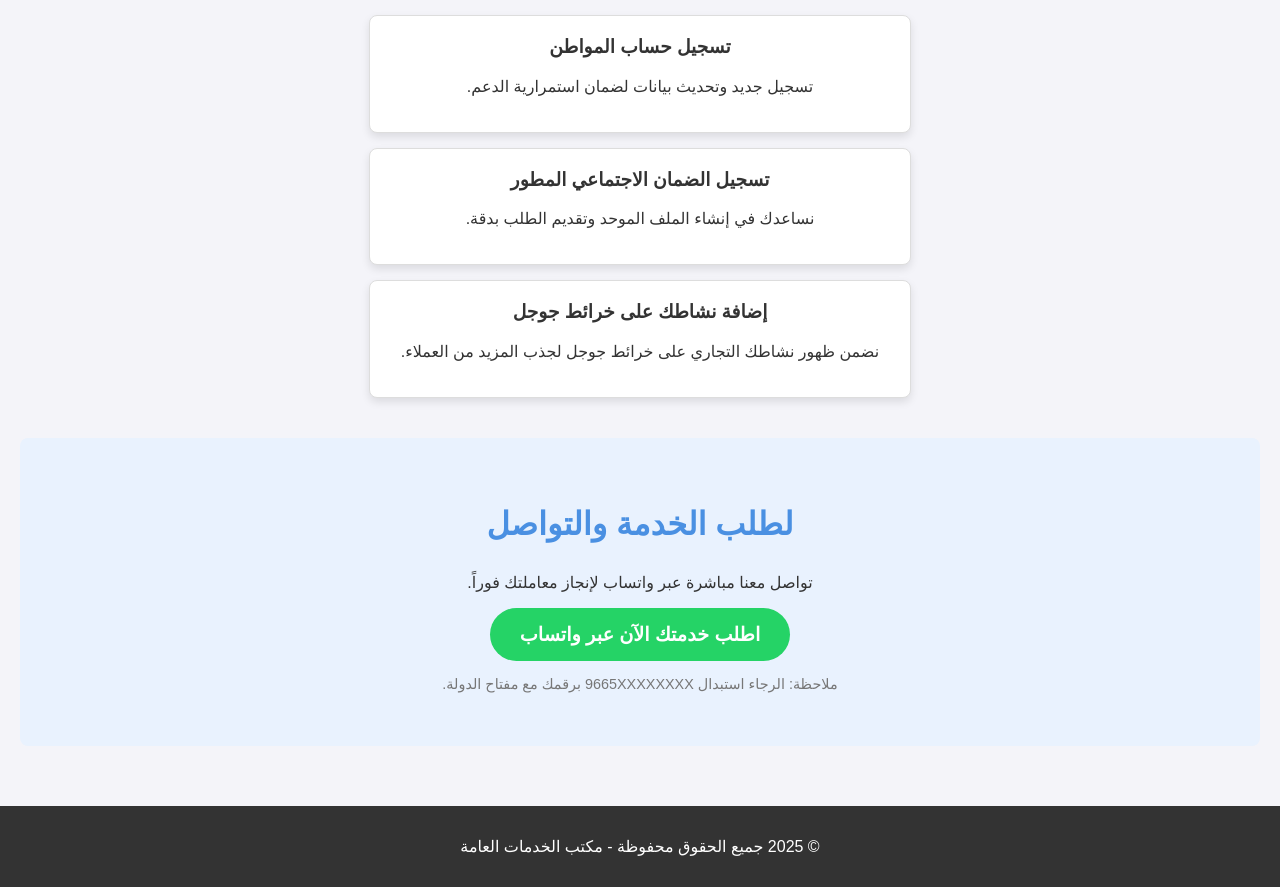
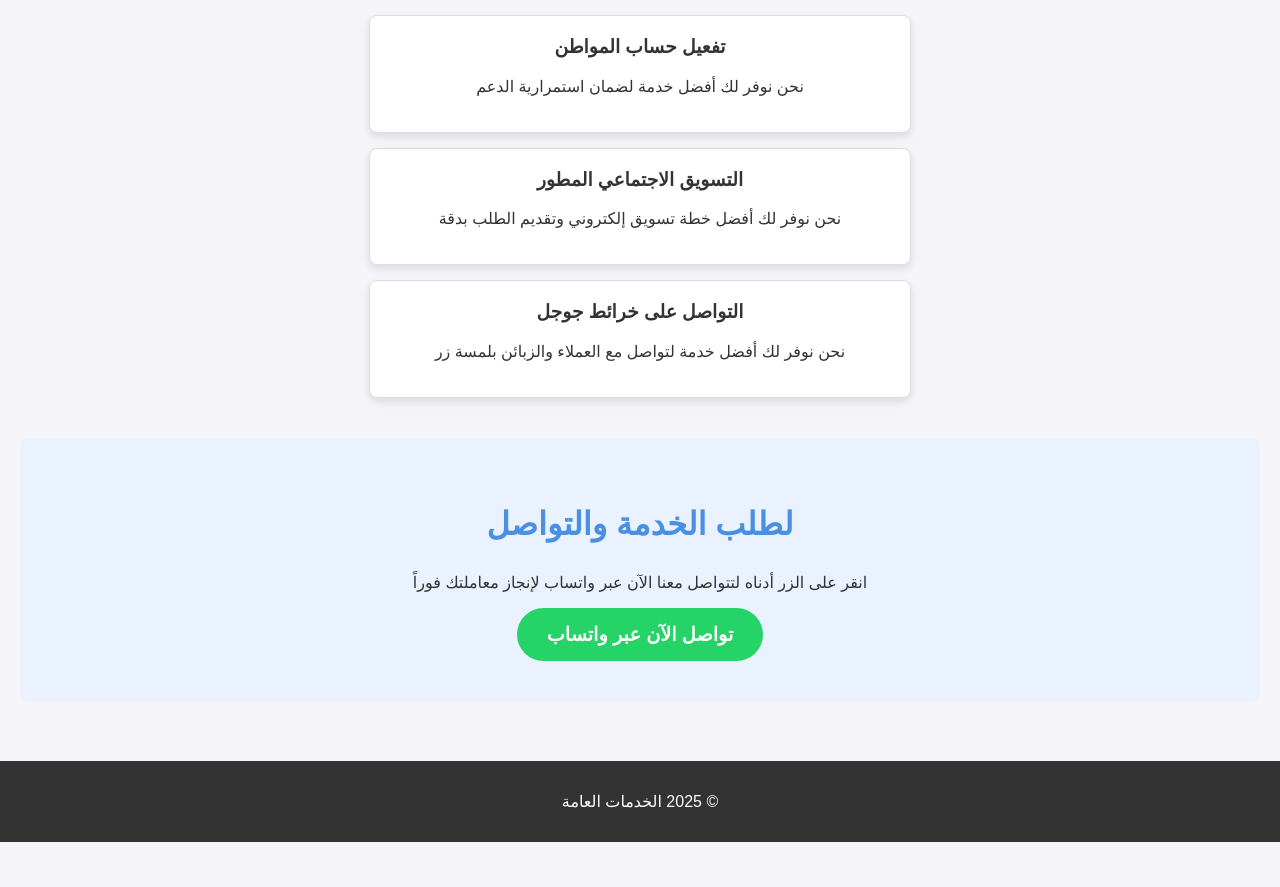
Before and after one commit to wafiim95-sys/Wafi, a plain HTML site: page index.html in a window 1280 px wide. Shown: the part 287-1174 px from the top of the page. After the commit the page ends 1129 px from the top, so only its background shows below. Drawn offline with Linux system fonts and the light colour scheme.

Commit message:
index.html

```diff
--- a/index.html
+++ b/index.html
@@ -9,37 +9,37 @@
 <body>
 
     <header>
-        <h1>مكتب الإنجاز الرقمي للخدمات العامة</h1>
-        <p>نُسهّل عليك.. خدمات إلكترونية سريعة وموثوقة</p>
+        <h1>الإنجاز الرقمي للخدمات العامة</h1>
+        <p>خدمات إلكترونية سريعة وموثوقة</p>
     </header>
 
     <main>
         <section id="services">
             <h2>خدماتنا</h2>
             <div class="service-card">
-                <h3>تسجيل حساب المواطن</h3>
-                <p>تسجيل جديد وتحديث بيانات لضمان استمرارية الدعم.</p>
+                <h3>تفعيل حساب المواطن</h3>
+                <p>نحن نوفر لك أفضل خدمة لضمان استمرارية الدعم</p>
             </div>
             <div class="service-card">
-                <h3>تسجيل الضمان الاجتماعي المطور</h3>
-                <p>نساعدك في إنشاء الملف الموحد وتقديم الطلب بدقة.</p>
+                <h3>التسويق الاجتماعي المطور</h3>
+                <p>نحن نوفر لك أفضل خطة تسويق إلكتروني وتقديم الطلب بدقة</p>
             </div>
             <div class="service-card">
-                <h3>إضافة نشاطك على خرائط جوجل</h3>
-                <p>نضمن ظهور نشاطك التجاري على خرائط جوجل لجذب المزيد من العملاء.</p>
+                <h3>التواصل على خرائط جوجل</h3>
+                <p>نحن نوفر لك أفضل خدمة لتواصل مع العملاء والزبائن بلمسة زر </p>
             </div>
         </section>
 
         <section id="contact">
             <h2>لطلب الخدمة والتواصل</h2>
-            <p>تواصل معنا مباشرة عبر واتساب لإنجاز معاملتك فوراً.</p>
-            <a href="https://wa.me/9665XXXXXXXX" class="cta-button">اطلب خدمتك الآن عبر واتساب</a>
-            <p class="note">ملاحظة: الرجاء استبدال 9665XXXXXXXX برقمك مع مفتاح الدولة.</p>
+            <p>انقر على الزر أدناه لتتواصل معنا الآن عبر واتساب لإنجاز معاملتك فوراً</p>
+            <a href="https://wa.me/966509808666" class="cta-button" target="_blank">تواصل الآن عبر واتساب</a>
         </section>
+
     </main>
 
     <footer>
-        <p>&copy; 2025 جميع الحقوق محفوظة - مكتب الخدمات العامة</p>
+        <p>&copy; 2025 الخدمات العامة</p>
     </footer>
 
 </body>
```
